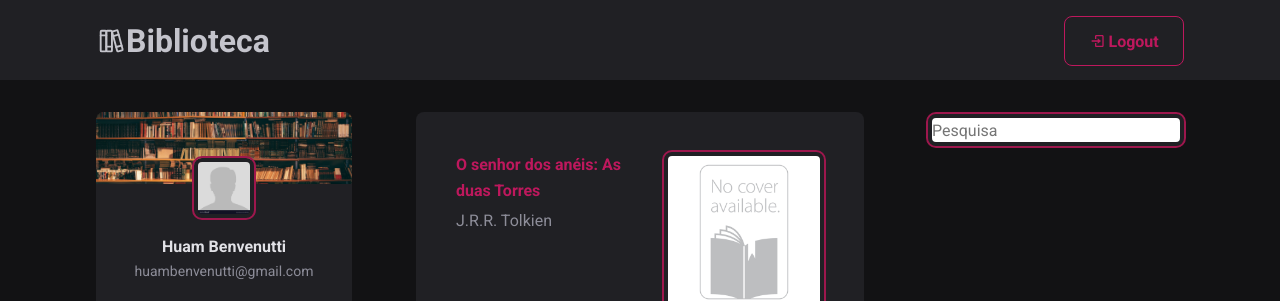
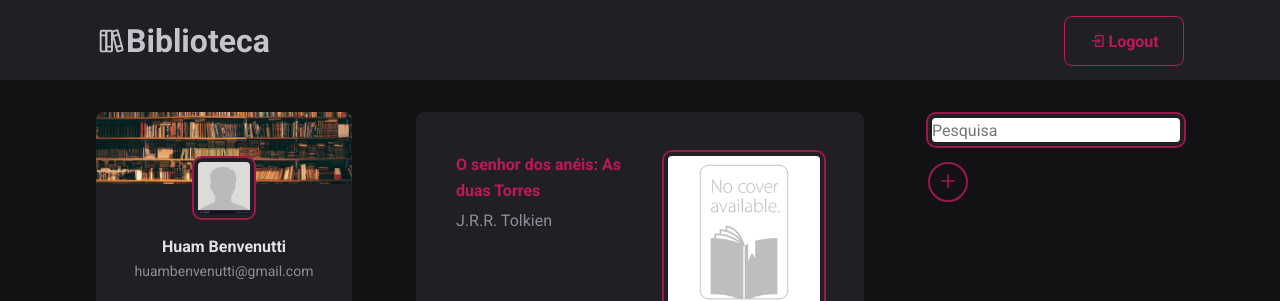
Before and after one commit to hbenvenutti/biblioteca-front, a React (Vite) app: page / in a window 1280 px wide. Both pictures are taken after a click on the button "Login". Shown: the top 301 px of the page. Built offline with nearby package versions, Linux system fonts and the light colour scheme.

Commit message:
feat(add button): criado o botão para criar um livro

```diff
--- a/src/App.tsx
+++ b/src/App.tsx
@@ -1,16 +1,20 @@
 import React, { useState } from 'react';
+import { AddBookButton } from './components/AddBookButton/AddBookButton';
 
 import { Book } from './components/Book/Book';
 import { Header } from './components/Header';
+import { RightPanel } from './components/RightPanel/RightPanel';
 import { SearchInput } from './components/SearchInput/SearchInput';
 import { Sidebar } from './components/Sidebar/Sidebar';
-import { AuthenticationProvider } from './hooks/useAuthentication';
+import { AuthenticationProvider, useAuthentication } from './hooks/useAuthentication';
 import { BooksProvider } from './hooks/useBooks';
 import { Content } from './styles/App.styles';
 import { GlobalStyle } from './styles/Global';
 
 const App = () => {
   const [isAuthModalOpen, setAuthModalOpen] = useState(false)
+  const {authentication} = useAuthentication();
+  console.log(authentication)
 
   return (
     <>
@@ -62,9 +66,7 @@ const App = () => {
               />
             </div>
           </main>
-
-
-          <SearchInput />
+          <RightPanel />
         </Content>
 
       <GlobalStyle />
--- /dev/null
+++ b/src/components/AddBookButton/AddBookButton.style.ts
@@ -0,0 +1,20 @@
+import styled from "styled-components";
+
+export const Container = styled.button`
+  /* background: var(--pink-700); */
+  background: transparent;
+  border-radius: 50px;
+  width: 2.5rem;
+  height: 2.5rem;
+  color: var(--pink-800);
+  border: 2px solid var(--pink-800);
+  padding: 0.5rem;
+
+
+  transition: color 0.15s, background-color 0.15s;
+
+  :hover {
+    color: var(--pink-100);
+    background: var(--pink-800);
+  }
+`
--- /dev/null
+++ b/src/components/AddBookButton/AddBookButton.tsx
@@ -0,0 +1,11 @@
+import React from 'react';
+import { Container } from './AddBookButton.style';
+import { Plus } from 'phosphor-react';
+
+export const AddBookButton = () => {
+  return (
+    <Container>
+      <Plus weight='bold' size={18}/>
+    </Container>
+  )
+}
--- /dev/null
+++ b/src/components/RightPanel/RightPanel.tsx
@@ -0,0 +1,16 @@
+import React from 'react';
+import { useAuthentication } from '../../hooks/useAuthentication';
+import { AddBookButton } from '../AddBookButton/AddBookButton';
+import { SearchInput } from '../SearchInput/SearchInput';
+import { Container } from './styles';
+
+export const RightPanel = () => {
+  const {authentication} = useAuthentication();
+
+  return (
+    <Container>
+      <SearchInput />
+      {authentication && <AddBookButton />}
+    </Container>
+  )
+}
--- /dev/null
+++ b/src/components/RightPanel/styles.ts
@@ -0,0 +1,7 @@
+import styled from "styled-components";
+
+export const Container = styled.div`
+    display: flex;
+    flex-direction: column;
+    gap: 1rem;
+`
```
Also changed, not shown: src/styles/App.styles.ts (+0 -7 lines).
